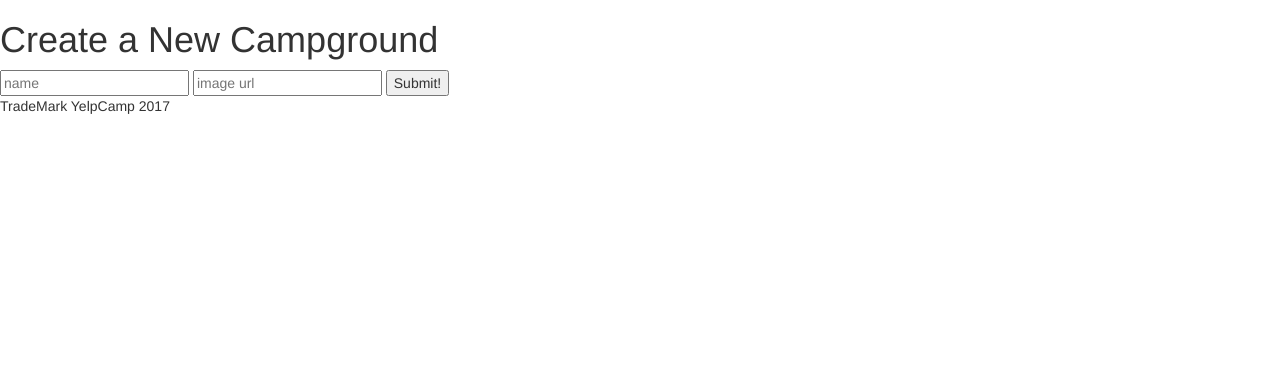
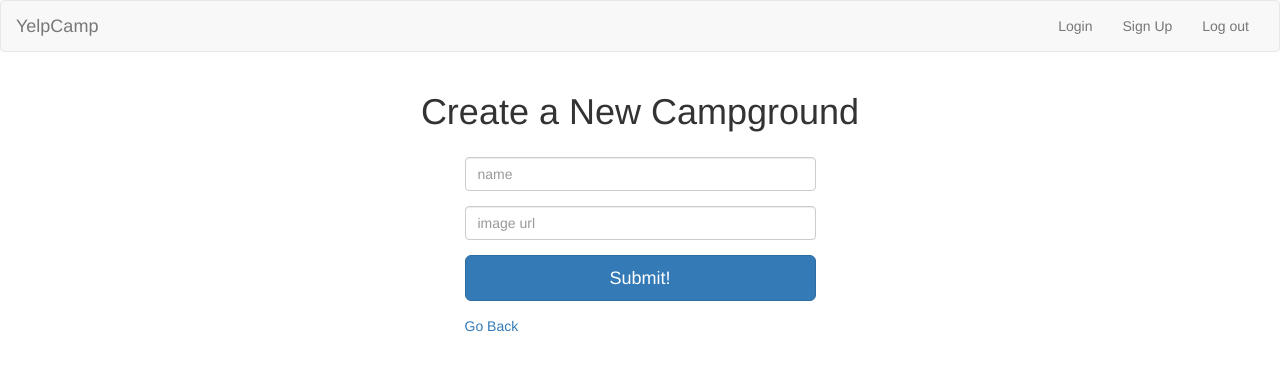
Before and after one commit to ringol5046/camper, a Node server app: page /campgrounds/new in a window 1280 px wide. Shown: the top 371 px of the page. Run offline with Node 20, Linux system fonts and the light colour scheme.

Commit message:
styling use bootstrap

```diff
--- a/v1/views/new.ejs
+++ b/v1/views/new.ejs
@@ -1,11 +1,22 @@
 <% include partials/header %>
-
-<h1>Create a New Campground</h1>
-
-<form action="/campgrounds" method="POST">
-    <input type="text" placeholder="name" name="name">
-    <input type="text" placeholder="image url" name="image">
-    <button>Submit!</button>
-</form>
+<div class="container">
+    <div class="row">
+        <h1 style="text-align:center;">Create a New Campground</h1>
+        <div style="width:30%; margin: 25px auto">
+            <form action="/campgrounds" method="POST">
+                <div class="form-group">
+                    <input class="form-control" type="text" placeholder="name" name="name">
+                </div>
+                <div class="form-group">
+                    <input class="form-control" type="text" placeholder="image url" name="image">
+                </div>
+                <div class="form-group">
+                    <button class="btn btn-lg btn-primary btn-block">Submit!</button>
+                </div>
+            </form>
+            <a href="/campgrounds">Go Back</a>
+        </div>
+    </div>
+</div>
 
 <% include partials/footer %>
--- a/v1/views/partials/footer.ejs
+++ b/v1/views/partials/footer.ejs
@@ -1,4 +1,3 @@
 
-    <p>TradeMark YelpCamp 2017</p>
     </body>
 </html>
--- a/v1/views/partials/header.ejs
+++ b/v1/views/partials/header.ejs
@@ -5,3 +5,18 @@
         <link rel="stylesheet" href="https://maxcdn.bootstrapcdn.com/bootstrap/3.3.7/css/bootstrap.min.css">
     </head>
     <body>
+
+    <nav class="navbar navbar-default">
+        <div class="container-fluid">
+            <div class="navbar-header">
+                <a class="navbar-brand" href="/">YelpCamp</a>
+            </div>
+            <div class="collapse navbar-collapse">
+                <ul class="nav navbar-nav navbar-right">
+                    <li><a href="/">Login</a></li>
+                    <li><a href="/">Sign Up</a></li>
+                    <li><a href="/">Log out</a></li>
+                </ul>
+            </div>
+        </div>
+    </nav>
```
Also changed, not shown: v1/views/campgrounds.ejs (+23 -6 lines).
